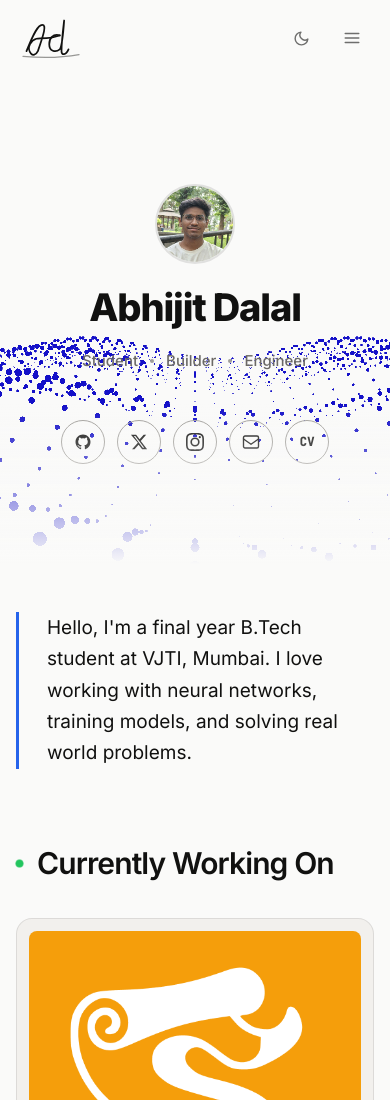
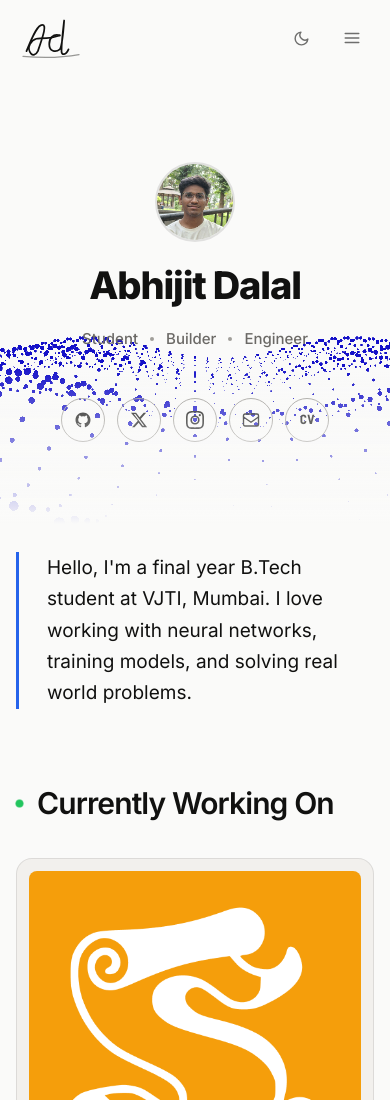
Before and after one commit to abhijitdalal26/portfolio, a Next.js app: page / in a window 390 px wide. Shown: the top 1100 px of the page. Built offline with nearby package versions, Linux system fonts and the light colour scheme.

Commit message:
Tighten mobile hero spacing so intro text sits higher without scrolling

```diff
--- a/app/globals.css
+++ b/app/globals.css
@@ -575,12 +575,16 @@ body {
 @media (max-width: 720px) {
   /* Keep enough height for the wave background to read as a hero, without
      forcing a full 100vh (which felt like dead space on short content). */
-  .hero-wrap    { min-height: min(88svh, 640px) !important; }
-  .hero-content { padding: 40px 20px 32px; justify-content: center; }
+  .hero-wrap    { min-height: min(80svh, 600px) !important; }
+  .hero-content { padding: 32px 20px 28px; justify-content: center; }
 }
 
 @media (max-width: 480px) {
-  .hero-wrap    { min-height: min(82svh, 560px) !important; }
+  .hero-wrap    { min-height: min(70svh, 520px) !important; }
+}
+
+@media (max-width: 720px) {
+  .home-intro-wrap { padding-top: 28px !important; }
 }
 
 .hero-avatar {
--- a/app/page.tsx
+++ b/app/page.tsx
@@ -73,7 +73,7 @@ export default function Home() {
       </div>
 
       {/* ── Projects ─────────────────────────────────────── */}
-      <div className="page-wrap s-pt-80 s-pb-20">
+      <div className="page-wrap s-pt-80 s-pb-20 home-intro-wrap">
 
         <FadeUp>
           <div style={{ marginBottom: 72, maxWidth: 600, position: "relative", paddingLeft: 28, borderLeft: "3px solid var(--accent)" }}>
```
